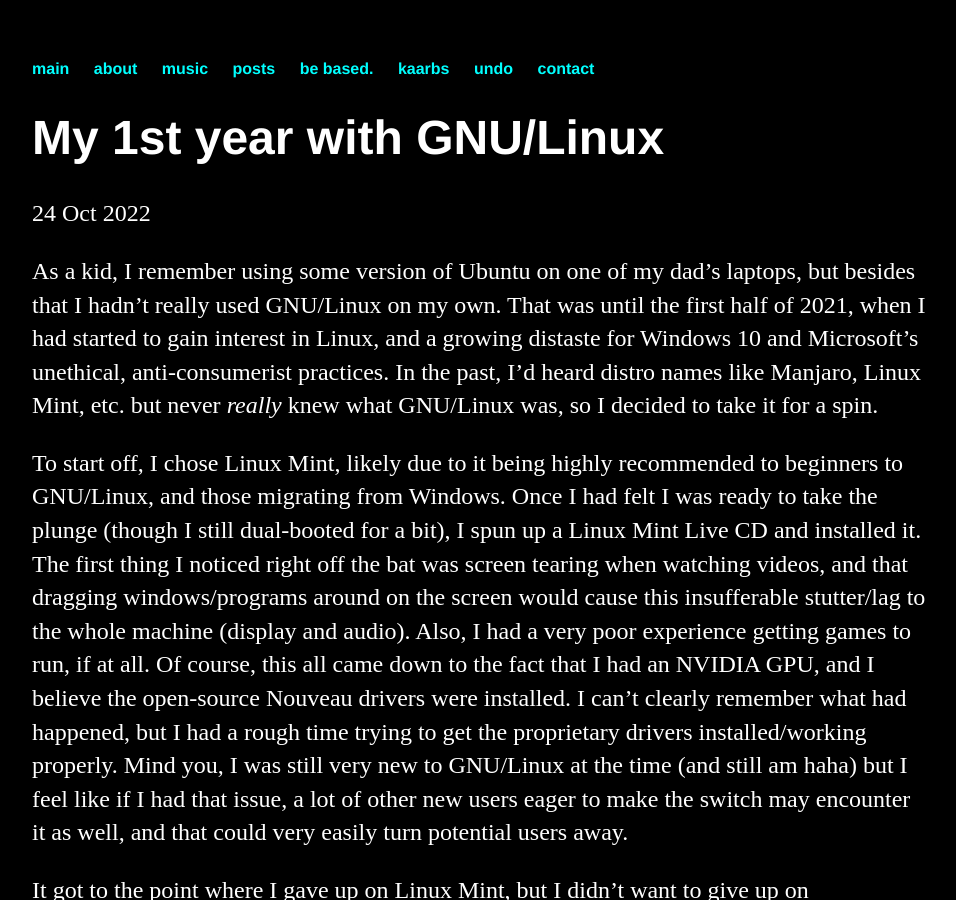
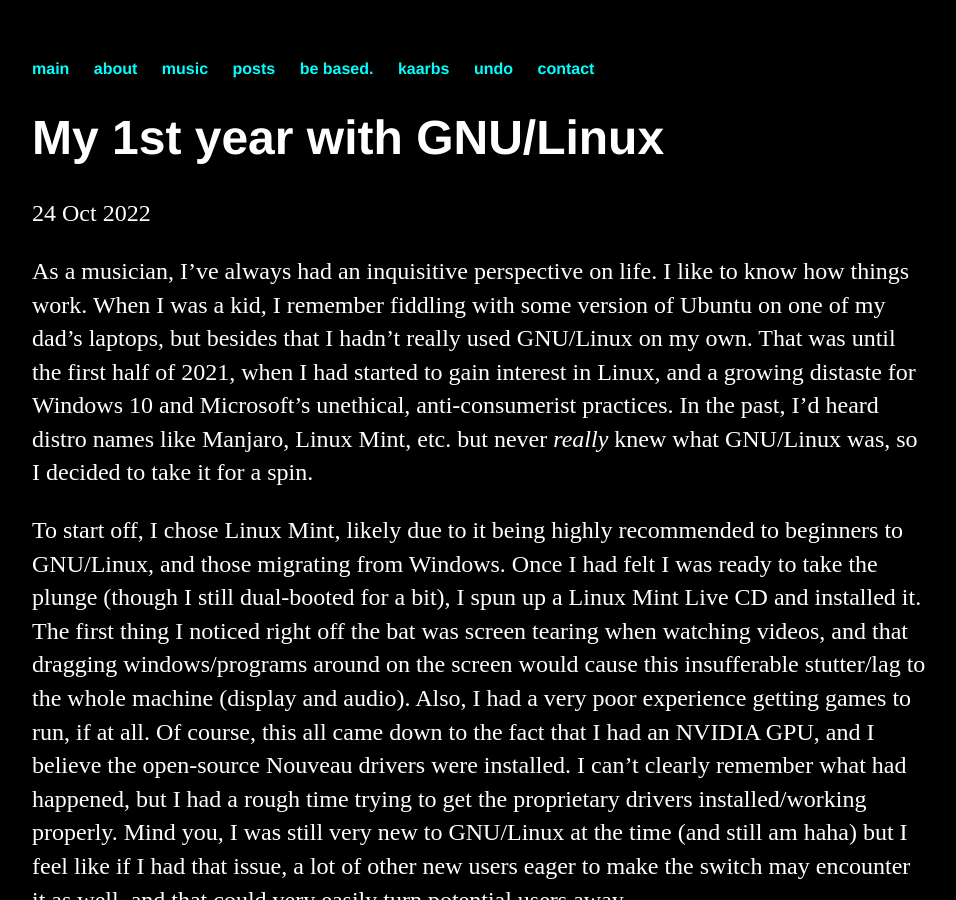
Before and after one commit to whiteVHS/whiteVHS.github.io, a Jekyll site: the page built from _posts/2022-10-24-my-1st-year-with-gnu-linux.md, in a window 1280 px wide and 900 px high. Shown: the whole window, without its empty margins (160-1116 px from the left). Built offline with Jekyll 4.4.1, drawn with Linux system fonts in a browser that asks for light colours.

Commit message:
Update 2022-10-24-my-1st-year-with-gnu-linux.md

```diff
--- a/_posts/2022-10-24-my-1st-year-with-gnu-linux.md
+++ b/_posts/2022-10-24-my-1st-year-with-gnu-linux.md
@@ -4,7 +4,7 @@
 date: 2022-10-24
 ---
 
-As a kid, I remember using some version of Ubuntu on one of my dad's laptops, but besides that I hadn't really used GNU/Linux on my own.
+As a musician, I've always had an inquisitive perspective on life. I like to know how things work. When I was a kid, I remember fiddling with some version of Ubuntu on one of my dad's laptops, but besides that I hadn't really used GNU/Linux on my own.
 That was until the first half of 2021, when I had started to gain interest in Linux, and a growing distaste for Windows 10 and Microsoft's unethical, anti-consumerist practices.
 In the past, I'd heard distro names like Manjaro, Linux Mint, etc. but never *really* knew what GNU/Linux was, so I decided to take it for a spin.
 
```
